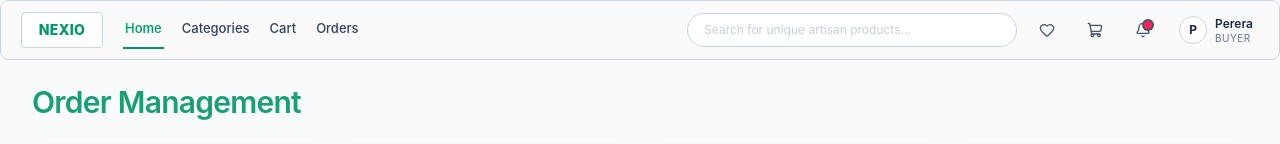
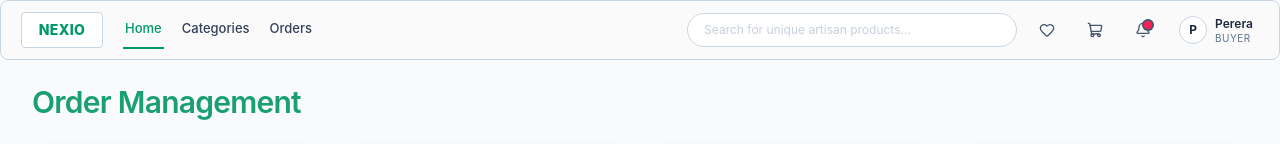
Before and after one commit to Gamage-Recruiters-406/Multi-Vendor-E-commerce-Marketplace, a React (Vite) app in the folder frontend/: page /vendor/orders in a window 1280 px wide. Shown: the top 144 px of the page. Built offline with nearby package versions, Linux system fonts and the light colour scheme; no server answers.

Commit message:
Remove Cart link from header navigation
Delete the 'Cart' entry from the links array in frontend/src/components/Layouts/Header.jsx roleConfigs so the Cart link is no longer included in the header navigation. No other changes were made in this commit.

```diff
--- a/frontend/src/components/Layouts/Header.jsx
+++ b/frontend/src/components/Layouts/Header.jsx
@@ -75,7 +75,6 @@ const roleConfigs = {
 		links: [
 			{ label: "Home", path: "/" },
 			{ label: "Categories", path: "/categories" },
-			{ label: "Cart", path: "/cart" },
 			{ label: "Orders", path: "/orders" },
 		],
 		placeholder: "Search for unique artisan products...",
```
